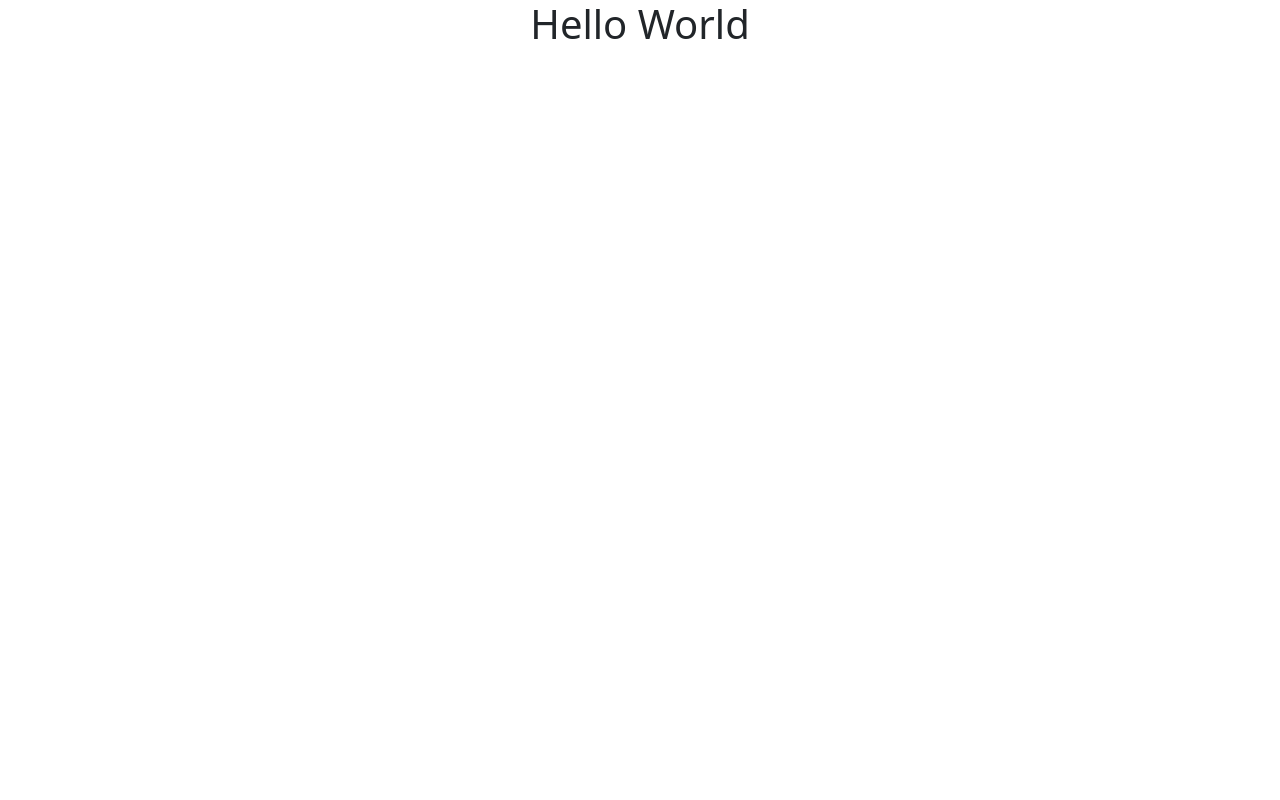
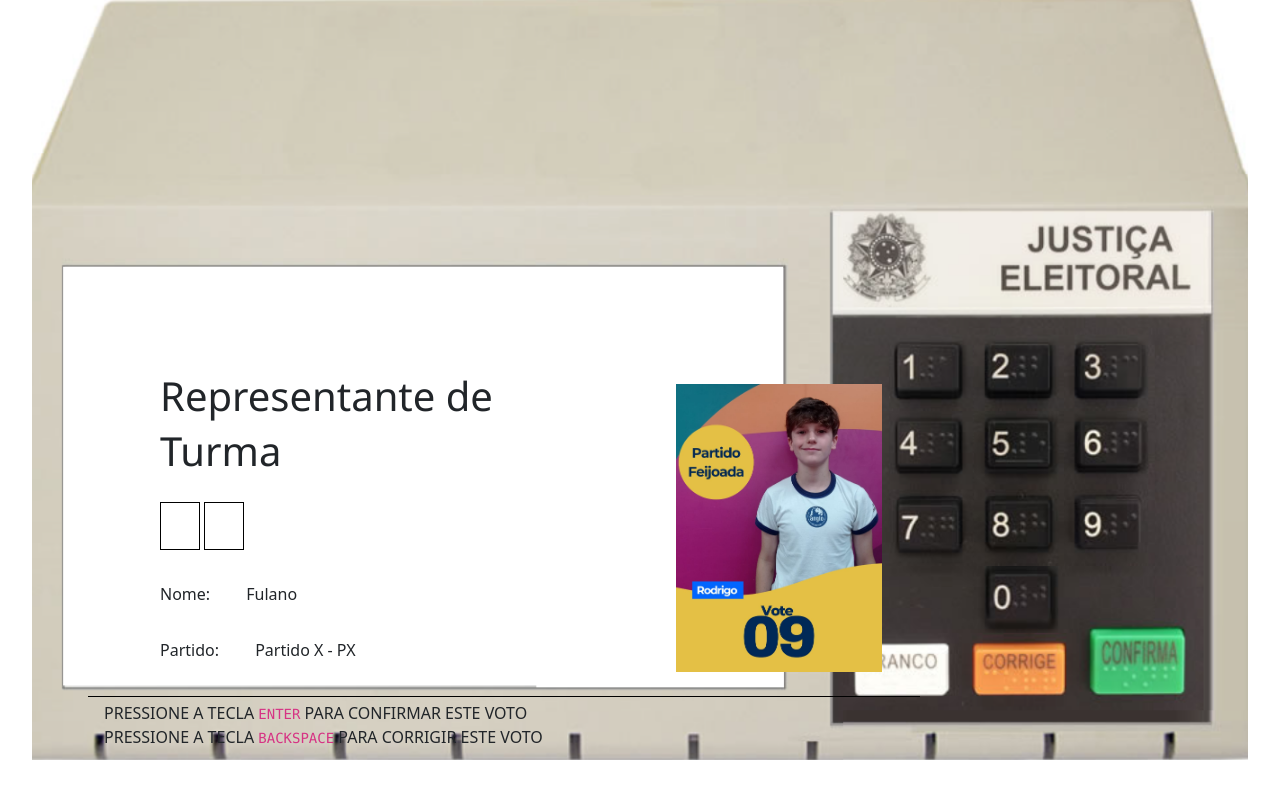
Before and after one commit to heitormvl/urna_anglo, a PHP site: page / in a window 1280 px wide. Before the commit the page is almost empty. Run offline with PHP 8.4, Linux system fonts and the light colour scheme; some libraries are stand-ins or nearby versions.

Commit message:
Front-end

```diff
--- a/index.php
+++ b/index.php
@@ -1,15 +1,56 @@
 <!DOCTYPE html>
 <html lang="pt-BR">
+
 <head>
     <meta charset="UTF-8">
     <title>PHP Hello World</title>
-    <link rel="stylesheet" href="assets/css/bootstrap.min.css">
+    <link rel="stylesheet" href="assets/bootstrap/dist/css/bootstrap.min.css">
+    <link rel="stylesheet" href="style.css">
 </head>
+
 <body>
-    <div class="container">
-        <div class="row">
-            <h1 class="text-center">Hello World</h1>
+    <div class="container-fluid">
+        <div class="tela">
+            <div class="row">
+                <div class="col-8">
+                    <h2 class="cargo">
+                        Representante de Turma
+                    </h2>
+                    <form action="confirmar_voto.php" method="POST" class="pt-3">
+                        <input type="number" name="digito1" id="digito1">
+                        <input type="number" name="digito2" id="digito2">
+                        <div class="dados_candidato">
+                            <div class="dados">
+                                <span>
+                                    Nome:
+                                </span>
+                                <span class="dado" id="nome_candidato">Fulano</span>
+                            </div>
+                            <div class="dados">
+                                <span>
+                                    Partido:
+                                </span>
+                                <span class="dado" id="partido_candidato">Partido X - PX</span>
+                            </div>
+                        </div>
+                    </form>
+                </div>
+                <div class="col-4">
+                    <div class="foto-candidato"></div>
+                </div>
+            </div>
+            <div class="row rodape mt-4 p-1">
+                <div class="col-12">
+                    <div>
+                        PRESSIONE A TECLA <code>ENTER</code> PARA CONFIRMAR ESTE VOTO
+                    </div>
+                    <div>
+                        PRESSIONE A TECLA <code>BACKSPACE</code> PARA CORRIGIR ESTE VOTO
+                    </div>
+                </div>
+            </div>
         </div>
     </div>
 </body>
+
 </html>
--- /dev/null
+++ b/style.css
@@ -0,0 +1,67 @@
+@font-face {
+    font-family: "Segoe UI";
+    font-weight: 300;
+    src: local("Segoe UI Semilight"), local("Segoe UI");
+}
+
+body {
+    margin: 0 !important;
+}
+
+.container-fluid {
+    background-image: url(images/urna.png);
+    background-repeat: no-repeat;
+    background-size: cover;
+    background-position: center;
+    height: 95vh;
+    width: 95%;
+    position: relative;
+}
+
+.tela {
+    position: absolute;
+    /* background-color: rgba(255, 150, 150, 0.5); */
+    width: 53rem;
+    height: 30rem;
+    top: 18rem;
+    left: 3rem;
+    padding: 5rem;
+}
+
+.cargo {
+    font: 300 2.5rem "Segoe UI";
+}
+
+input[type=number] {
+    border: 1px solid black;
+    width: 2.5rem;
+    height: 3rem;
+}
+
+.dados-candidato {
+    position: relative;
+}
+
+.dados {
+    margin-top: 2rem;
+}
+
+.dado {
+    margin-left: 2rem;
+}
+
+.foto-candidato {
+    margin-top: 1rem;
+    background-image: url(images/5bm-rodrigo-pf-09.jpg);
+    background-repeat: no-repeat;
+    background-position: center;
+    background-size: contain;
+    height: 18rem;
+    width: 18rem;
+}
+
+.rodape  {
+    border-top: 1px solid black;
+    margin-left: -4.5rem;
+    margin-right: -4.5rem;
+}
```
